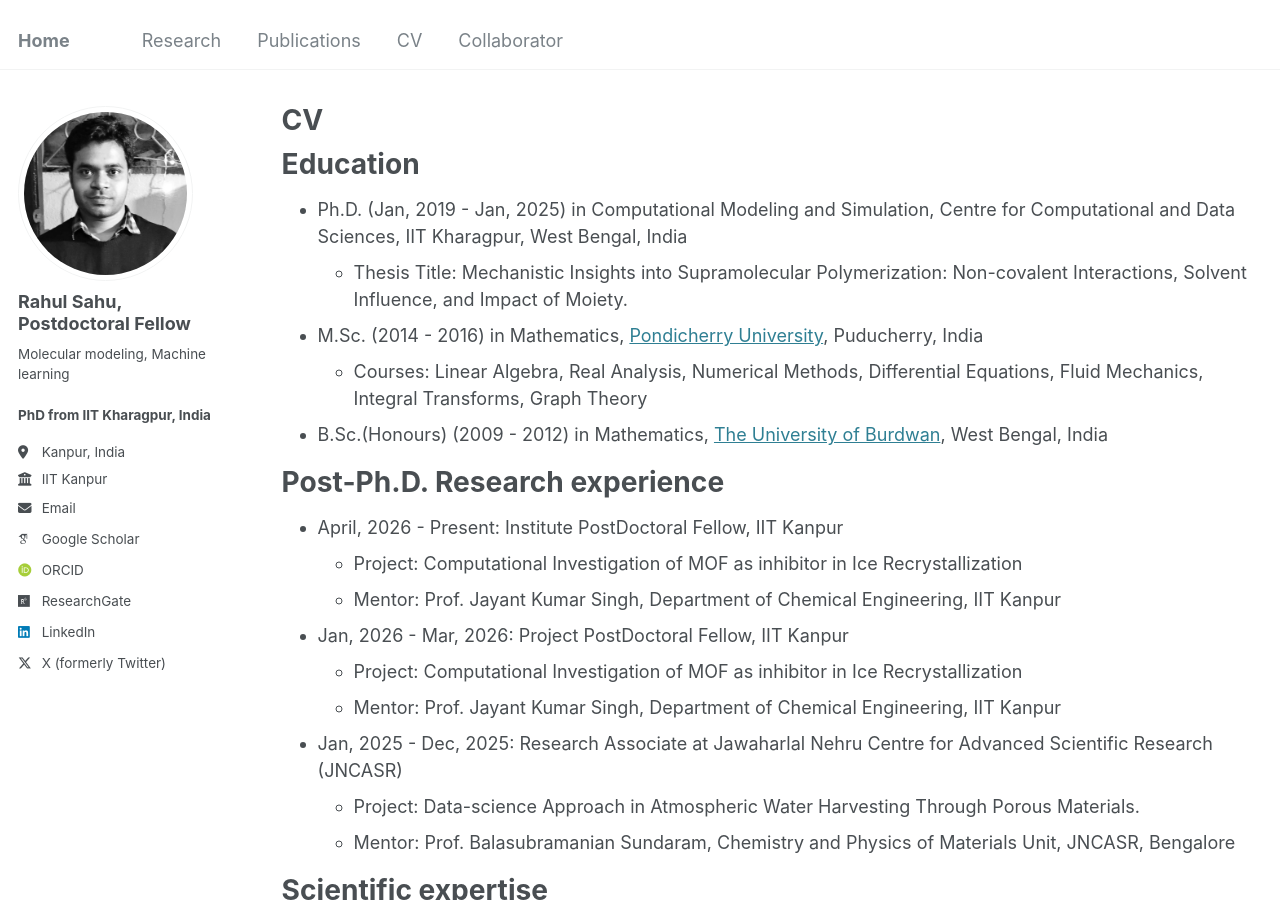
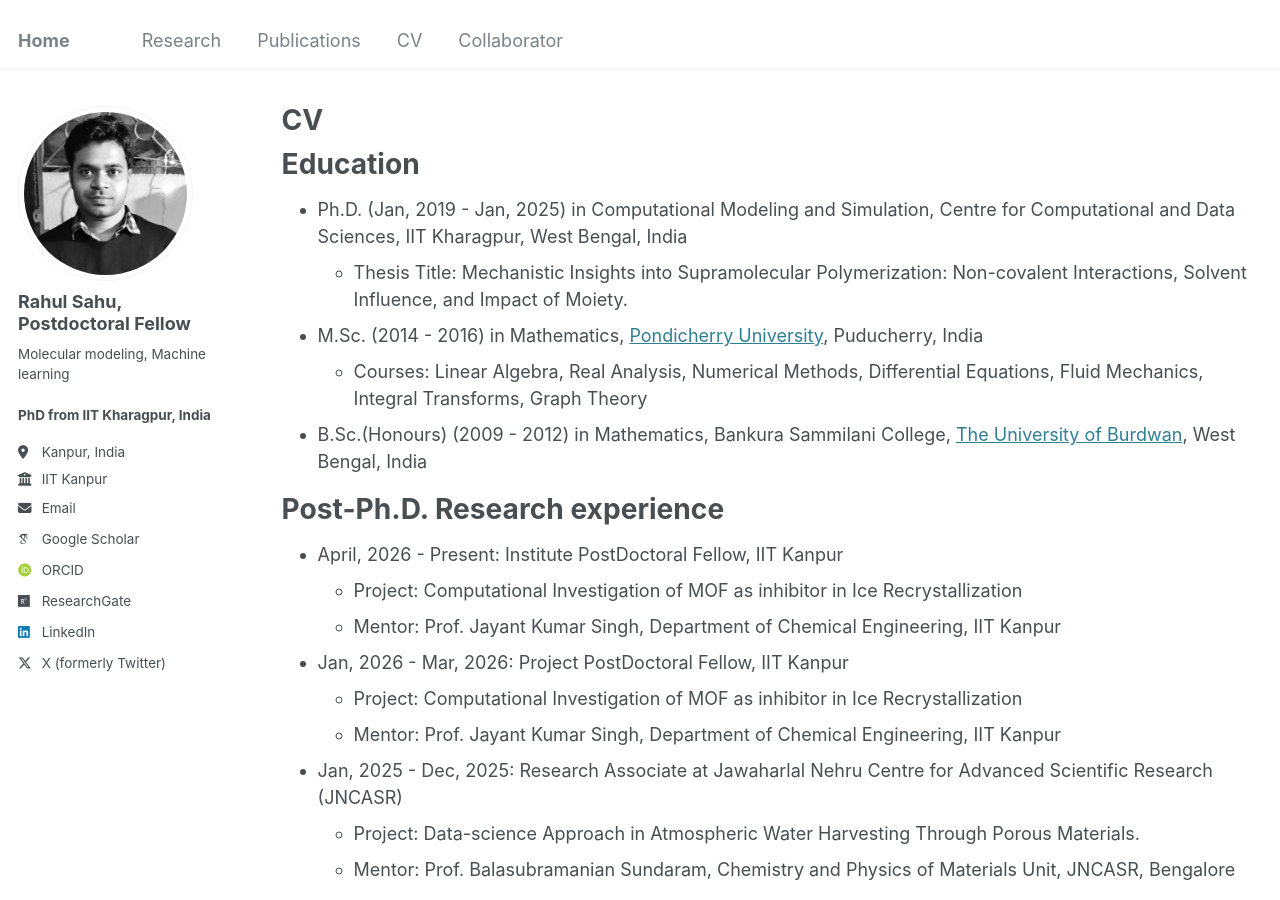
Before and after one commit to srahul21/srahul21.github.io, a Jekyll site: the page built from _pages/cv.md, in a window 1280 px wide and 900 px high. Built offline with Jekyll 4.4.1, drawn with Linux system fonts in a browser that asks for light colours; some web fonts are replaced.

Commit message:
Update B.Sc. institution name in CV

```diff
--- a/_pages/cv.md
+++ b/_pages/cv.md
@@ -15,7 +15,7 @@ Education
   * Thesis Title: Mechanistic Insights into Supramolecular Polymerization: Non-covalent Interactions, Solvent Influence, and Impact of Moiety.
 * M.Sc. (2014 - 2016) in Mathematics, [Pondicherry University](https://www.pondiuni.edu.in/), Puducherry, India
   * Courses: Linear Algebra, Real Analysis, Numerical Methods, Differential Equations, Fluid Mechanics, Integral Transforms, Graph Theory
-* B.Sc.(Honours) (2009 - 2012) in Mathematics, [The University of Burdwan](https://www.buruniv.ac.in/Demo/index_bucc.php), West Bengal, India
+* B.Sc.(Honours) (2009 - 2012) in Mathematics, Bankura Sammilani College, [The University of Burdwan](https://www.buruniv.ac.in/Demo/index_bucc.php), West Bengal, India
 
 Post-Ph.D. Research experience
 ======
```
